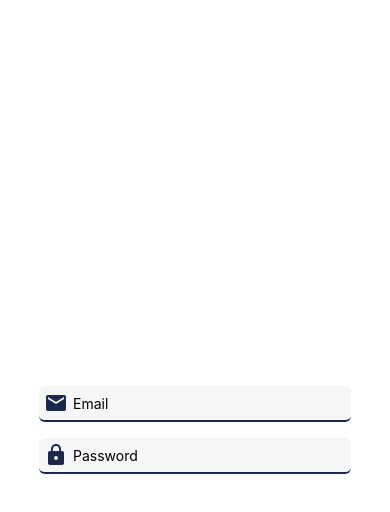
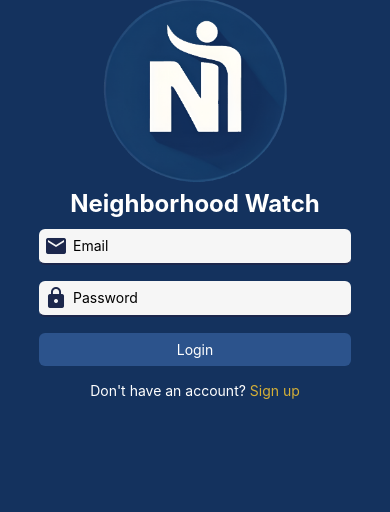
Before and after one commit to AaronL9/NWA-BBGDC-APP, a React Native app: screen /Login in a window 390 px wide. Shown: the top 512 px of the page. Built offline with nearby package versions, Linux system fonts and the light colour scheme; no server answers.

Commit message:
Login and Signup design done

```diff
--- a/App.jsx
+++ b/App.jsx
@@ -90,13 +90,13 @@ export default function App() {
         <NavigationContainer>
           <Stack.Navigator>
             <Stack.Screen
+              name="Login"
+              component={Login}
+              options={{headerShown: false}}
+            />
+            <Stack.Screen
               name="Signup"
               component={Signup}
-              options={{ headerShown: false }}
-            />
-            <Stack.Screen
-              name="Login"
-              component={Login}
               options={{ headerShown: false }}
             />
             {/* <Stack.Screen
--- a/components/AuthButton.jsx
+++ b/components/AuthButton.jsx
@@ -1,13 +1,16 @@
 import { View, Text, StyleSheet, Pressable } from "react-native";
 import { Colors } from "../constants/colors";
 
-const AuthButton = ({ onPress }) => {
+const AuthButton = ({ title, onPress }) => {
   return (
-    <View style={styles.buttonWrapper}>
-      <Pressable onPress={onPress}>
-        <Text style={styles.buttonText}>Signup</Text>
-      </Pressable>
-    </View>
+    <Pressable
+      style={({ pressed }) => [styles.buttonWrapper, pressed && styles.feedback]}
+      onPress={onPress}
+    >
+      <View>
+        <Text style={styles.buttonText}>{title}</Text>
+      </View>
+    </Pressable>
   );
 };
 
@@ -15,7 +18,7 @@ export default AuthButton;
 
 const styles = StyleSheet.create({
   buttonWrapper: {
-    backgroundColor: Colors.primary400,
+    backgroundColor: Colors.primary200,
     borderRadius: 6,
     paddingVertical: 8,
     width: "80%",
@@ -25,4 +28,7 @@ const styles = StyleSheet.create({
     color: "white",
     textAlign: "center",
   },
+  feedback: {
+    opacity: 0.5,
+  },
 });
--- a/components/CredentialField.jsx
+++ b/components/CredentialField.jsx
@@ -13,6 +13,7 @@ const CredentialField = ({
     <View style={[styles.inputContainerStyle, customStyle]}>
       <MaterialIcons name={icon} size={24} color={Colors.primary400} />
       <TextInput
+        autoCapitalize="none"
         secureTextEntry={isPassword}
         style={styles.inputStyle}
         placeholder={placeholder}
--- /dev/null
+++ b/components/Header.jsx
@@ -0,0 +1,30 @@
+import { View, Text, Image, StyleSheet } from "react-native";
+import React from "react";
+
+const Header = ({ customStyle, imageStyle }) => {
+  return (
+    <View style={[styles.headerContainer, customStyle]}>
+      <Image
+        style={imageStyle}
+        source={require("../assets/logo.png")}
+      />
+      <Text style={styles.headerText}>Neighborhood Watch</Text>
+    </View>
+  );
+};
+
+export default Header;
+
+const styles = StyleSheet.create({
+  headerContainer: {
+    flex: 1,
+    width: "100%",
+    marginBottom: 5,
+    // borderWidth: 2,
+  },
+  headerText: {
+    fontSize: 24,
+    fontWeight: "bold",
+    color: "white",
+  },
+});
--- a/constants/colors.js
+++ b/constants/colors.js
@@ -1,5 +1,8 @@
 export const Colors = {
+  primary200: "#2c538c",
   primary400: "#1C274C",
+  bgPrimaary400: "#14325e",
+  accent: '#d4af37',
   errorsContainer: "#f5cdcd",
   errorText: "#a43e2c",
   errorBullet: "#8a1c18",
--- a/screens/Login.jsx
+++ b/screens/Login.jsx
@@ -1,43 +1,91 @@
-import { View, StyleSheet, TextInput } from "react-native";
-import { MaterialIcons } from "@expo/vector-icons";
+import {
+  View,
+  StyleSheet,
+  StatusBar,
+  Text,
+  ScrollView,
+} from "react-native";
+import { useContext, useState } from "react";
+import CredentialField from "../components/CredentialField";
+import { credentialFieldProps } from "../util/credentialFieldProps";
+import AuthButton from "../components/AuthButton";
+import { AuthContext } from "../context/authContext";
 import { Colors } from "../constants/colors";
+import { useNavigation } from "@react-navigation/native";
+import Header from "../components/Header";
+
+
+let headerSize;
 
 export default function Login() {
+  const authCtx = useContext(AuthContext);
+  const navigation = useNavigation();
+
+  const [credential, setCredential] = useState({
+    email: "",
+    passowrd: "",
+  });
+
+  const loginInHandler = async () => {
+    authCtx.login(credential);
+  };
+
   return (
-    <View style={styles.loginContainer}>
-      <View style={[styles.inputContainerStyle]}>
-        <MaterialIcons name="mail" size={24} color={Colors.primary400} />
-        <TextInput style={styles.inputStyle} placeholder="Email" />
-      </View>
-      <View style={[styles.inputContainerStyle]}>
-        <MaterialIcons name="lock" size={24} color={Colors.primary400} />
-        <TextInput style={styles.inputStyle} placeholder="Password" />
-      </View>
+    <View style={styles.rootContainer}>
+      <ScrollView>
+        <Header customStyle={styles.headerStyle} imageStyle={styles.headerImage} />
+        <View style={styles.loginContainer}>
+          <View style={styles.inputContainerStyle}>
+            <CredentialField {...credentialFieldProps(setCredential).email} />
+            <CredentialField
+              {...credentialFieldProps(setCredential).passowrd}
+            />
+          </View>
+          <AuthButton title={"Login"} onPress={loginInHandler} />
+          <Text style={{ color: "white" }}>
+            Don't have an account?{" "}
+            <Text
+              style={styles.signUpLink}
+              onPress={() => navigation.navigate('Signup')}
+            >
+              Sign up
+            </Text>
+          </Text>
+        </View>
+      </ScrollView>
     </View>
   );
 }
 
 const styles = StyleSheet.create({
-  loginContainer: {
+  rootContainer: {
+    paddingTop: StatusBar.currentHeight + 25,
     flex: 1,
     backgroundColor: "white",
+    backgroundColor: Colors.bgPrimaary400,
+  },
+  headerStyle: {
     justifyContent: "center",
     alignItems: "center",
   },
+  headerImage: {
+    width: 200,
+    height: 200,
+  },
+  loginContainer: {
+    flex: 1,
+    justifyContent: "start",
+    alignItems: "center",
+    // borderWidth: 2,
+  },
   inputContainerStyle: {
     width: "80%",
-    marginTop: 16,
-    borderRadius: 6,
-    flexDirection: 'row',
-    borderBottomWidth: 2,
-    paddingHorizontal: 5,
-    paddingVertical: 5,
-    gap: 5,
-    borderBottomColor: Colors.primary400,
-    backgroundColor: "#f6f6f6",
   },
   inputStyle: {
     flex: 1,
     // borderWidth: 2,
-  }
+  },
+  signUpLink: {
+    color: Colors.accent,
+  },
 });
--- a/screens/Signup.jsx
+++ b/screens/Signup.jsx
@@ -1,57 +1,91 @@
-import { View, StyleSheet, Text } from "react-native";
-import CredentialField from "../components/CredentialField";
+import { useContext, useEffect, useState } from "react";
+import { View, StyleSheet, Text, StatusBar, ScrollView } from "react-native";
+import { Octicons } from "@expo/vector-icons";
+import { AuthContext } from "../context/authContext";
+import { Colors } from "../constants/colors";
+import { useNavigation } from "@react-navigation/native";
+
+// utils
 import {
   credentialFieldProps,
   signUpInitValue,
 } from "../util/credentialFieldProps";
-import { useContext, useEffect, useState } from "react";
+import { validateSignUpForm } from "../util/formValidation";
+
+// components
+import CredentialField from "../components/CredentialField";
 import AuthButton from "../components/AuthButton";
-import { AuthContext } from "../context/authContext";
-import { validateSignUpForm } from "../util/formValidation";
-import { Octicons } from "@expo/vector-icons";
-import { Colors } from "../constants/colors";
+import Header from "../components/Header";
 
 const Signup = () => {
+  const navigation = useNavigation();
   const [credential, setCredential] = useState(signUpInitValue);
-  const [isFormValid, setIsFormValid] = useState(false);
   const [errors, setErrors] = useState({});
 
   const authCtx = useContext(AuthContext);
 
   const signUpHanlder = async () => {
-    validateSignUpForm(credential, setErrors, setIsFormValid);
-    if (isFormValid) {
-      authCtx.signup(credential.email, credential.password);
+    const isValid = validateSignUpForm(credential, setErrors);
+    if (isValid) {
+      authCtx.signup(credential);
       return;
     }
-    alert("invalid form");
   };
 
+  useEffect(() => {}, [credential]);
+
   return (
+    <View style={styles.rootContainer}>
+      <ScrollView>
+        <Header
+          customStyle={styles.headerSytle}
+          imageStyle={styles.headerImage}
+        />
         <View style={styles.loginContainer}>
           <View style={styles.rowContainer}>
-        <CredentialField {...credentialFieldProps(setCredential).firstName} />
-        <CredentialField {...credentialFieldProps(setCredential).lastName} />
+            <CredentialField
+              {...credentialFieldProps(setCredential).firstName}
+            />
+            <CredentialField
+              {...credentialFieldProps(setCredential).lastName}
+            />
           </View>
           <View style={styles.stackContainer}>
             <CredentialField {...credentialFieldProps(setCredential).email} />
             <CredentialField {...credentialFieldProps(setCredential).phone} />
-        <CredentialField {...credentialFieldProps(setCredential).passowrd} />
+            <CredentialField
+              {...credentialFieldProps(setCredential).passowrd}
+            />
             <CredentialField
               {...credentialFieldProps(setCredential).confirmPassword}
             />
           </View>
-      <AuthButton onPress={signUpHanlder} />
+          {Object.keys(errors).length !== 0 && (
             <View style={styles.errorsContainer}>
               {Object.values(errors).map((error, index) => (
-          <View style={styles.error}>
-            <Octicons name="dot-fill" size={16} color={Colors.errorBullet} />
-            <Text key={index} style={styles.errorText}>
-              {error}
-            </Text>
+                <View key={index} style={styles.error}>
+                  <Octicons
+                    name="dot-fill"
+                    size={16}
+                    color={Colors.errorBullet}
+                  />
+                  <Text style={styles.errorText}>{error}</Text>
                 </View>
               ))}
             </View>
+          )}
+          <AuthButton title={"Signup"} onPress={signUpHanlder} />
+          <Text style={{ color: "white" }}>
+            Already have an account?{" "}
+            <Text
+              style={styles.loginLink}
+              onPress={() => navigation.navigate("Login")}
+            >
+              Login
+            </Text>
+          </Text>
+        </View>
+      </ScrollView>
     </View>
   );
 };
@@ -59,10 +93,24 @@ const Signup = () => {
 export default Signup;
 
 const styles = StyleSheet.create({
+  rootContainer: {
+    paddingTop: StatusBar.currentHeight + 25,
+    flex: 1,
+    backgroundColor: Colors.bgPrimaary400,
+  },
+  headerSytle: {
+    justifyContent: "center",
+    alignItems: "center",
+    flexDirection: "row",
+    gap: 15,
+  },
+  headerImage: {
+    width: 100,
+    height: 100,
+  },
   loginContainer: {
-    flex: 1,
-    backgroundColor: "white",
-    justifyContent: "center",
+    flex: 5,
+    justifyContent: "start",
     alignItems: "center",
   },
   rowContainer: {
@@ -83,6 +131,7 @@ const styles = StyleSheet.create({
     gap: 5,
     padding: 12,
     borderRadius: 6,
+    marginTop: 12,
   },
   error: {
     flexDirection: "row",
@@ -92,4 +141,7 @@ const styles = StyleSheet.create({
   errorText: {
     color: Colors.errorText,
   },
+  loginLink: {
+    color: Colors.accent,
+  },
 });
--- a/util/credentialFieldProps.js
+++ b/util/credentialFieldProps.js
@@ -57,10 +57,14 @@ export const credentialFieldProps = (setCredential) => {
 };
 
 const onChangeValueHandler = (identifier, setCredential, enteredText) => {
+  const value = identifier.includes("assword")
+        ? enteredText
+        : enteredText.trim()
+
   setCredential((prev) => {
     return {
       ...prev,
-      [identifier]: enteredText,
+      [identifier]: value,
     };
   });
 };
```
Also changed, not shown: context/authContext.js (+39 -11 lines), screens/Report.jsx (+13 -7 lines), util/formValidation.js (+4 -4 lines), assets/logo.png (added). Lines whose indentation alone changed are shown as unchanged.
